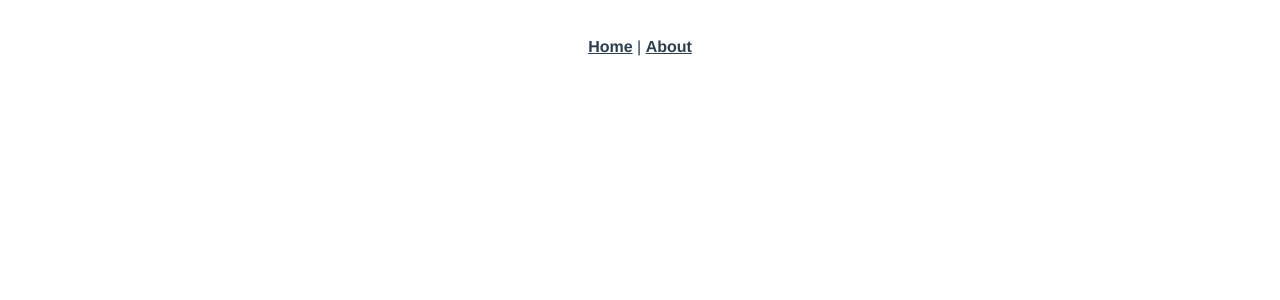
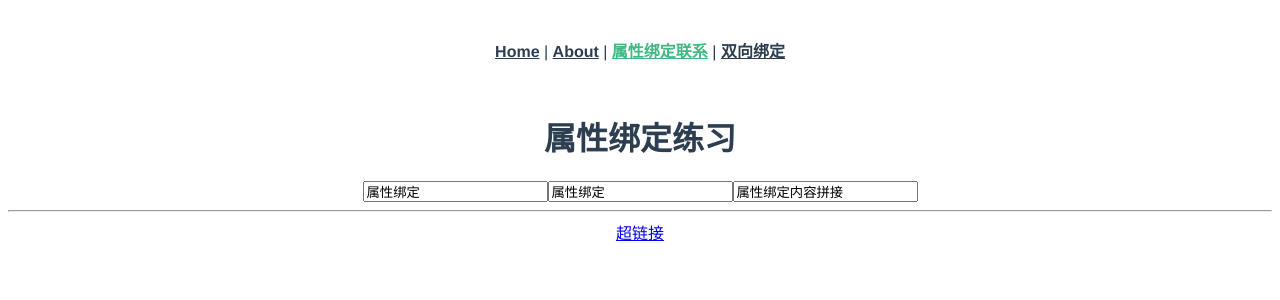
Before and after one commit to SakaiAmusawa/jsd23311_sakai_FE, a Vue app in the folder v1/: page /bind in a window 1280 px wide. Before the commit this address had no page. Shown: the top 300 px of the page. Built offline with nearby package versions, Linux system fonts and the light colour scheme.

Commit message:
绑定与双向绑定

```diff
--- a/v1/src/App.vue
+++ b/v1/src/App.vue
@@ -1,7 +1,12 @@
 <template>
   <nav>
-    <router-link to="/">Home</router-link> |
+    <router-link to="/">Home</router-link>
+    |
     <router-link to="/about">About</router-link>
+    |
+    <router-link to="/bind">属性绑定联系</router-link>
+    |
+    <router-link to="/TW-bind">双向绑定</router-link>
   </nav>
   <router-view/>
 </template>
--- a/v1/src/router/index.js
+++ b/v1/src/router/index.js
@@ -1,4 +1,4 @@
-import { createRouter, createWebHistory } from 'vue-router'
+import {createRouter, createWebHistory} from 'vue-router'
 import HomeView from '../views/HomeView.vue'
 
 const routes = [
@@ -14,6 +14,14 @@ const routes = [
     // this generates a separate chunk (about.[hash].js) for this route
     // which is lazy-loaded when the route is visited.
     component: () => import(/* webpackChunkName: "about" */ '../views/AboutView.vue')
+  }, {
+    path: '/bind',
+    name: 'bind',
+    component: () => import('../views/Bind.vue')
+  }, {
+    path: '/TW-bind',
+    name: 'TW-bind',
+    component: () => import('../views/TwoWaysBind.vue')
   }
 ]
 
--- /dev/null
+++ b/v1/src/views/Bind.vue
@@ -0,0 +1,27 @@
+<script setup>
+import {ref} from "vue";
+
+const info = ref("属性绑定");
+const url = ref("https://www.baidu.com")
+url.value = "https://www.jd.com"
+</script>
+
+<template>
+
+  <h1>属性绑定练习</h1>
+
+  <!-- 属性绑定：将属性值与变量绑定 -->
+  <input type="text" v-bind:value="info">
+  <!-- 简写 -->
+  <input type="text" :value="info">
+  <!-- 可以拼接 -->
+  <input type="text" :value="info+'内容拼接'">
+
+  <hr>
+  <a :href="url">超链接</a>
+
+</template>
+
+<style scoped>
+
+</style>
--- /dev/null
+++ b/v1/src/views/TwoWaysBind.vue
@@ -0,0 +1,11 @@
+<script setup>
+
+</script>
+
+<template>
+  <h1>双向绑定</h1>
+</template>
+
+<style scoped>
+
+</style>
```
